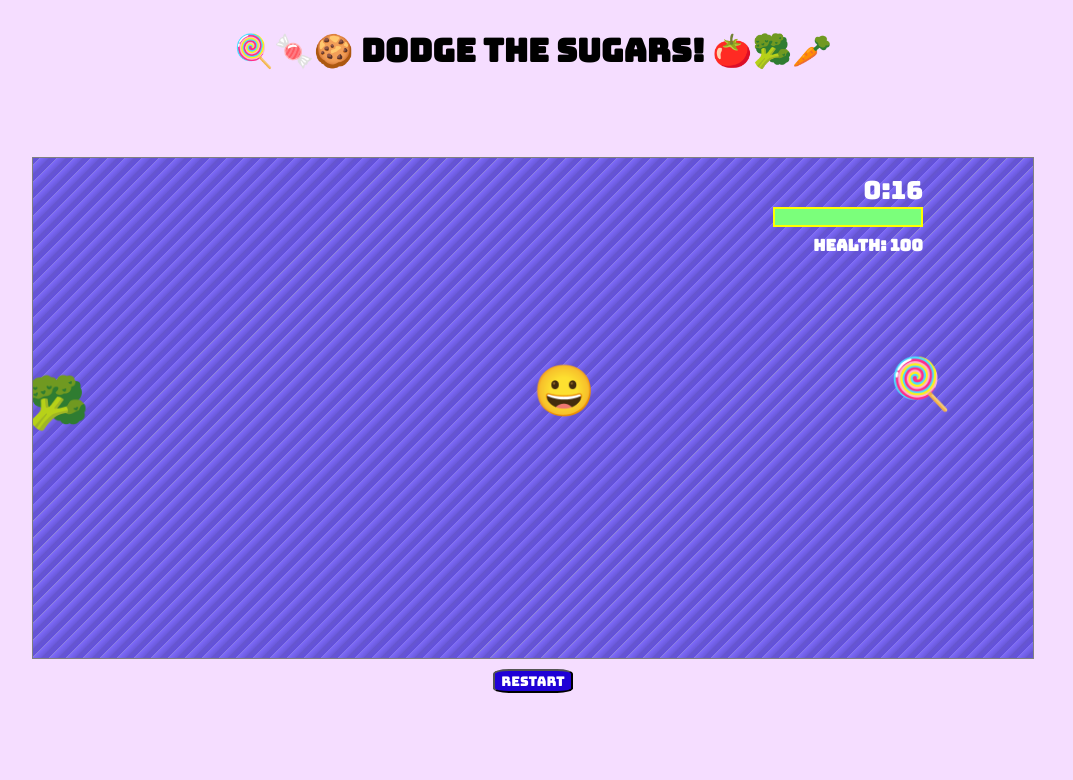
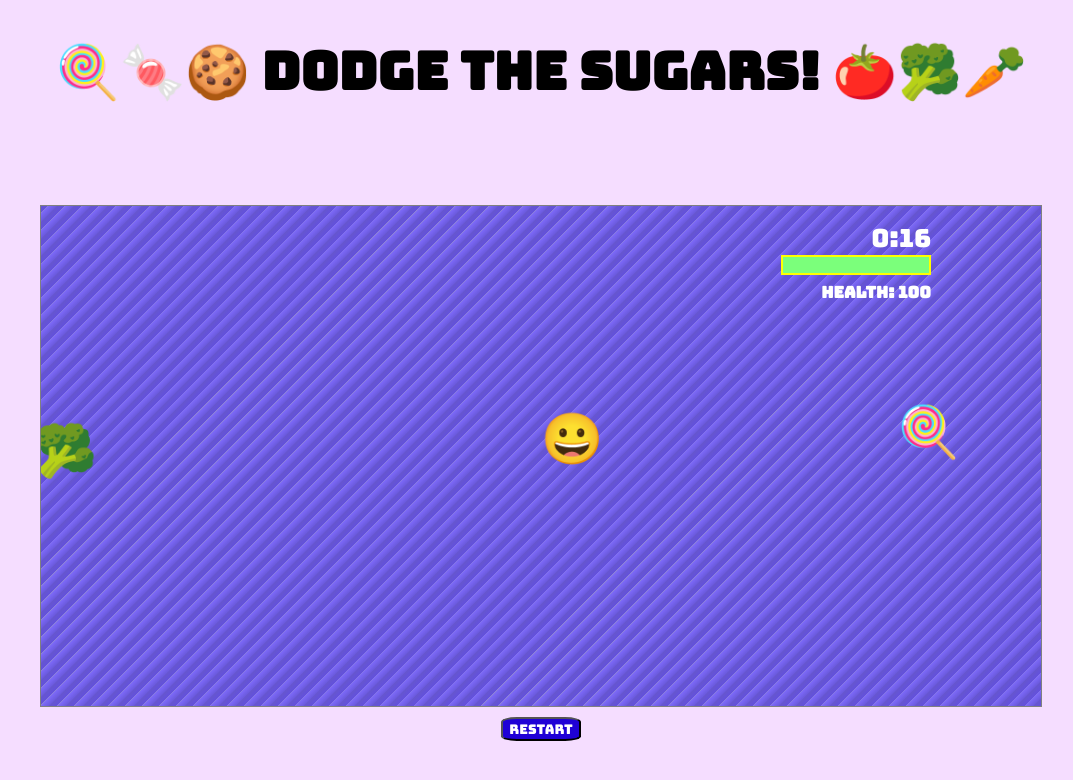
Before and after one commit to jjjtmy/Dodge-the-Sugars, a plain HTML site: page index.html in a window 1280 px wide. Shown: the whole page, without its empty margins (107-1180 px from the left). Drawn offline with Linux system fonts and the light colour scheme.

Commit message:
added media queries

```diff
--- a/style.css
+++ b/style.css
@@ -1,15 +1,28 @@
-h1 {
-  font-family: "Bungee", sans-serif;
-  display: flex;
-  justify-content: center;
-}
-
 body {
   background-color: rgb(245, 221, 255);
   display: flex;
   flex-direction: column;
   justify-content: center;
   align-items: center;
+  width: 100vw;
+  height: calc(100vh - 50px);
+}
+@media screen and (min-width: 768px) {
+  body {
+    height: calc(100vh - 63px);
+  }
+}
+
+h1 {
+  font-family: "Bungee", sans-serif;
+  display: flex;
+  justify-content: center;
+  font-size: 42px;
+}
+@media screen and (min-width: 768px) {
+  h1 {
+    font-size: 52px;
+  }
 }
 
 #healthSection {
@@ -80,3 +93,24 @@ button {
   background-color: #1f01d6;
   border-radius: 20%;
 }
+
+/* #countDown {
+  font: "Bungee", sans-serif;
+  position: absolute;
+  display: none;
+  justify-content: center;
+  align-items: center;
+  top: 50%;
+  left: 50%;
+  transform: translate(-50%, -50%);
+  color: #fff;
+  text-align: center;
+  z-index: 999;
+  font-size: 100px;
+  font-weight: bold;
+}
+@media screen and (min-width: 768px) {
+  #countDown {
+    font-size: 200px;
+  }
+} */
```
